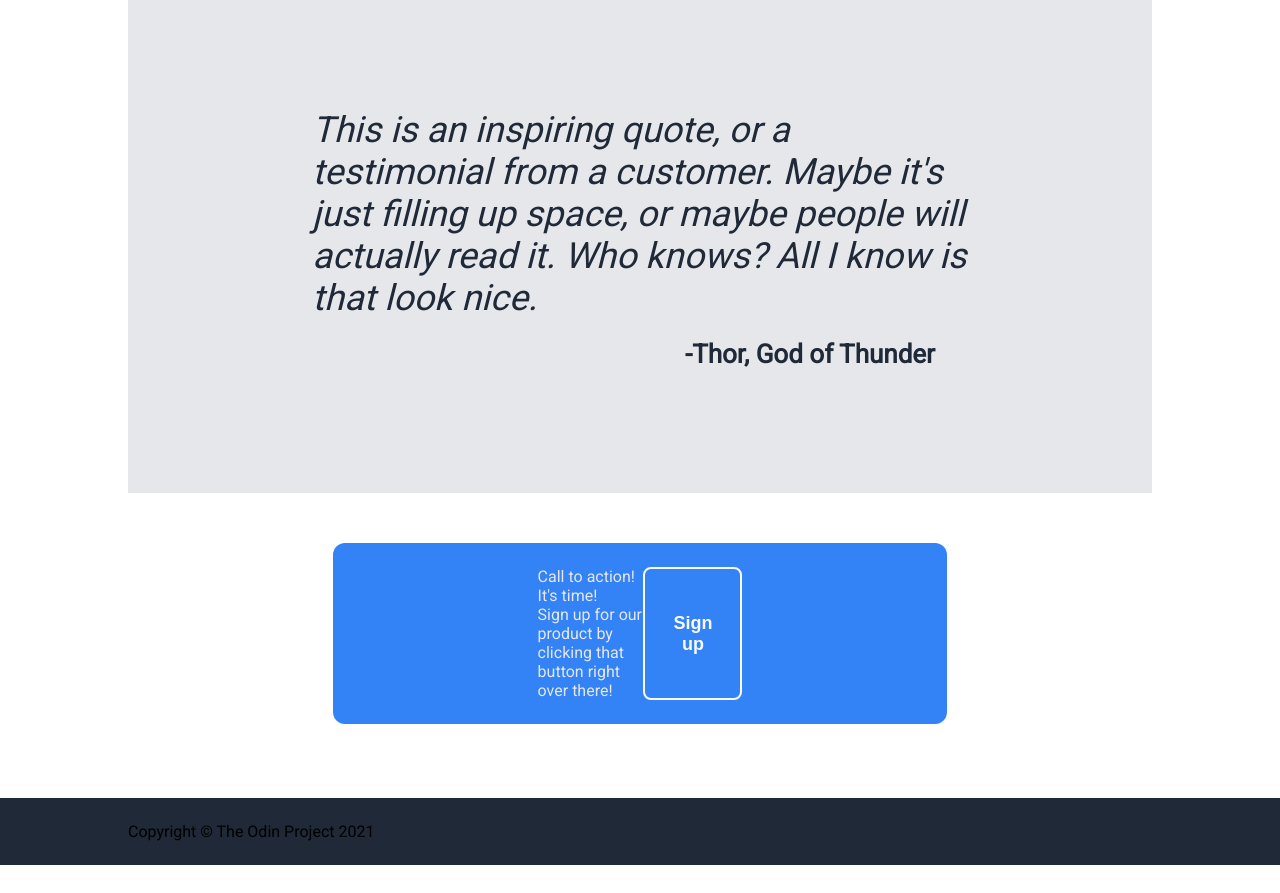
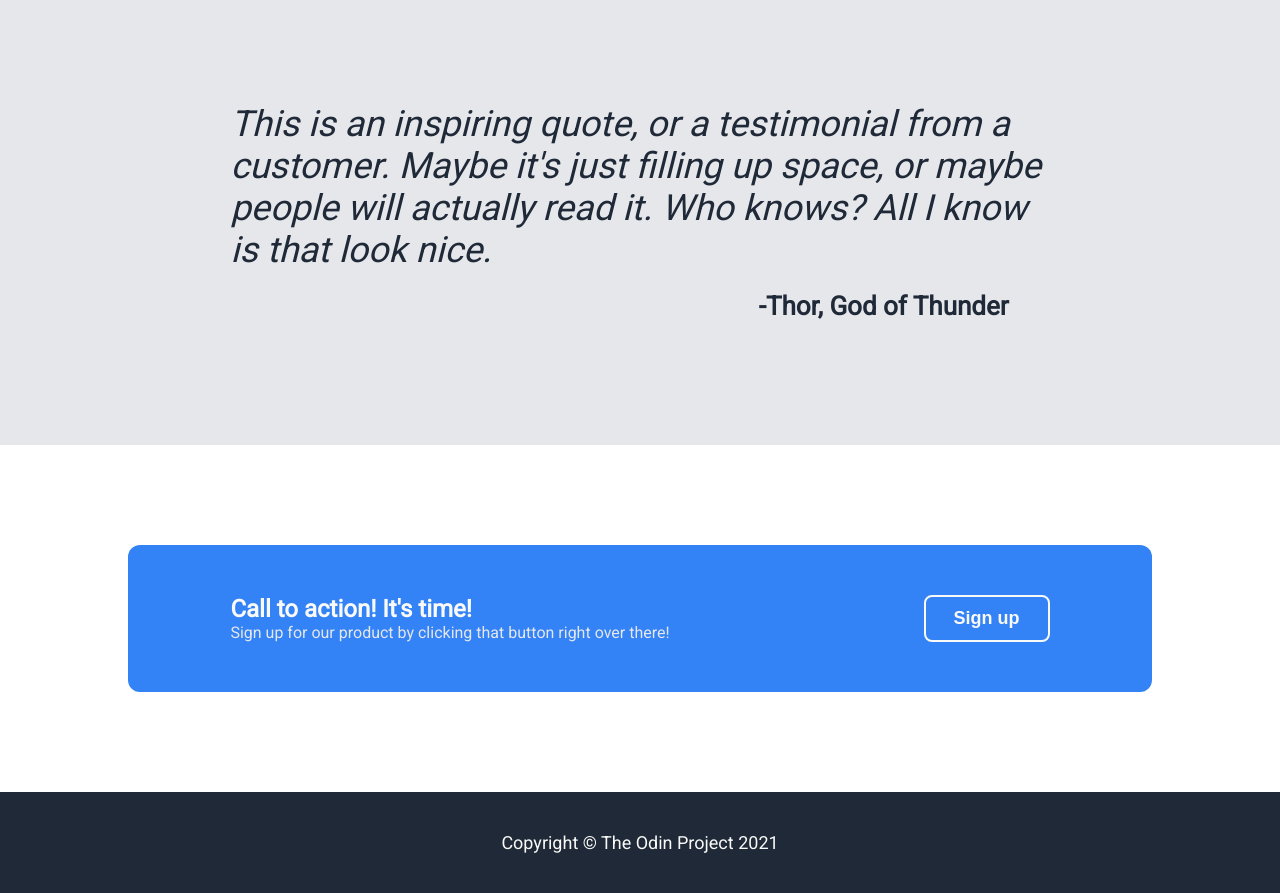
Before and after one commit to MinSalmy/Sample, a plain HTML site: page index.html in a window 1280 px wide. Shown: the part 1021-1914 px from the top of the page. Before the commit the page ends 1886 px from the top, so only its background shows below. Drawn offline with Linux system fonts and the light colour scheme.

Commit message:
changed tags to ad block

```diff
--- a/styles.css
+++ b/styles.css
@@ -5,7 +5,6 @@ body{
 }
 
 .hero,
-.content,
 .footer,
 .quote {
     padding: 24px 10%;
@@ -86,7 +85,7 @@ ul,
     color: #1f2937;
     font-weight: bolder;
     text-align: center;
-    padding-top: 24px;
+    padding-top: 42px;
     padding-bottom: 42px;
 }
 
@@ -113,7 +112,6 @@ ul,
 
 .quote {
     background-color: #e5e7eb;
-
 }
 
 .quotetext {
@@ -136,13 +134,26 @@ ul,
     background-color: #3382f6;
     display: flex;
     justify-content: space-between;
-    padding: 24px 20%;
-    margin: 50px 20%;
+    padding: 50px 8%;
+    margin: 100px 10%;
     border-radius: 12px;
 }
 
-.adtext {
-    color: #e5e7eb;
+.headerad {
+    font-weight: bold;
+    color: #F9FAF8;
+}
+
+.ha{
+    font-weight: bold;
+    color: #F9FAF8;
+    font-size: 24px;
+    padding: 0;
+}
+
+.tad {
+    color:#e5e7eb;
+    padding: 0;
 }
 
 .signupad {
@@ -154,3 +165,10 @@ ul,
     border: solid #F9FAF8 2px;
     border-radius: 8px;
 }
+
+.footer {
+    text-align: center;
+    color: #F9FAF8;
+    font-size: 18px;
+    padding: 40px;
+}
```
